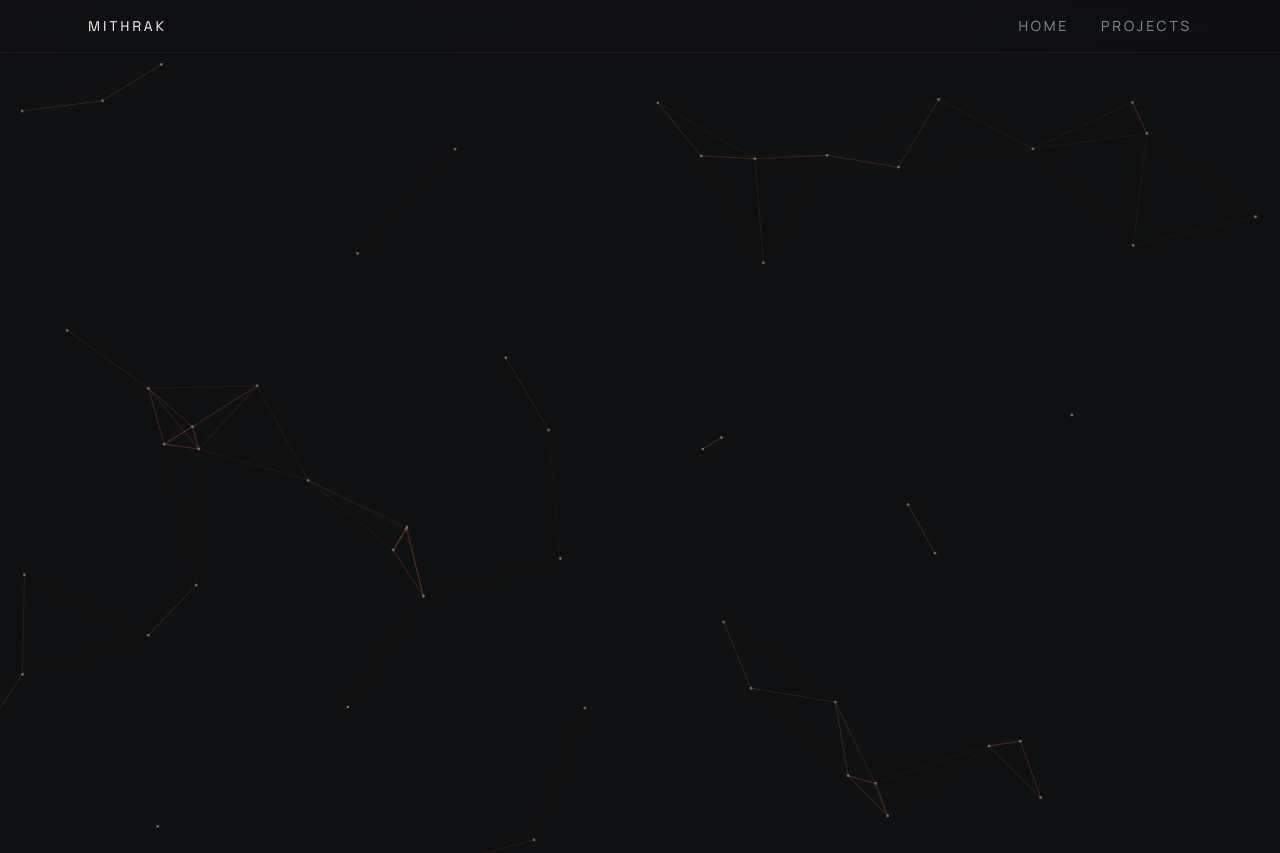
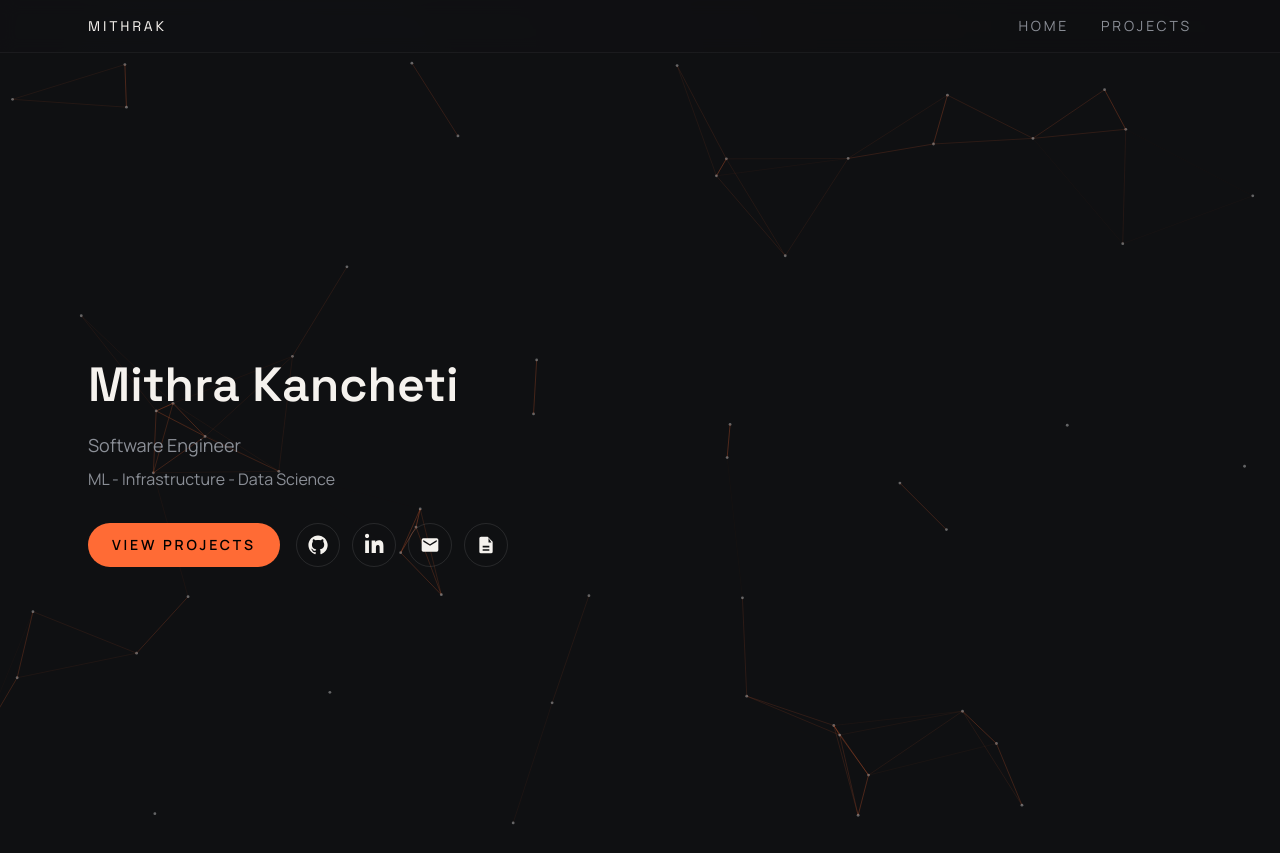
Before and after one commit to mitkan191003/personal-site, a Next.js app: page / in a window 1280 px wide. Built offline with nearby package versions, Linux system fonts and the light colour scheme.

Commit message:
Personal Blurb + socials

```diff
--- a/src/app/page.tsx
+++ b/src/app/page.tsx
@@ -5,7 +5,83 @@ export default function Home() {
     <div className="relative min-h-screen overflow-hidden bg-[var(--color-background)] text-[var(--color-text)]">
       <NetworkBackground />
       <main className="relative z-10 flex min-h-screen flex-col">
-        <div className="mx-auto flex w-full max-w-6xl flex-1 px-6 py-16 sm:py-24" />
+        <div className="mx-auto flex w-full max-w-6xl flex-1 flex-col justify-center gap-10 px-6 py-16 sm:py-24 lg:flex-row lg:items-center lg:justify-between">
+          <section className="max-w-xl">
+            <h1 className="mt-4 font-display text-4xl font-semibold leading-tight sm:text-5xl">
+              Mithra Kancheti
+            </h1>
+            <p className="mt-4 text-lg text-[var(--color-muted)]">
+              Software Engineer
+            </p>
+            <p className="mt-2 text-base text-[var(--color-muted)]">
+              ML - Infrastructure - Data Science
+            </p>
+            <div className="mt-8 flex flex-col gap-4 sm:flex-row sm:items-center">
+              <a
+                href="/projects"
+                className="inline-flex items-center justify-center rounded-full bg-[var(--color-secondary)] px-6 py-3 text-sm font-semibold uppercase tracking-[0.2em] text-black transition-colors hover:brightness-110"
+              >
+                View Projects
+              </a>
+              <div className="flex items-center gap-3">
+                <a
+                  href="https://github.com/mitkan191003"
+                  aria-label="GitHub"
+                  className="inline-flex h-11 w-11 items-center justify-center rounded-full border border-white/10 text-[var(--color-text)] transition-colors hover:border-[var(--color-secondary)] hover:text-[var(--color-secondary)]"
+                >
+                  <svg
+                    viewBox="0 0 24 24"
+                    className="h-5 w-5 fill-current"
+                    aria-hidden="true"
+                  >
+                    <path d="M12 .5C5.73.5.5 5.74.5 12.02c0 5.11 3.32 9.44 7.92 10.97.58.1.79-.26.79-.56 0-.28-.01-1.02-.02-2-3.22.7-3.9-1.56-3.9-1.56-.53-1.36-1.3-1.72-1.3-1.72-1.06-.72.08-.7.08-.7 1.17.08 1.79 1.2 1.79 1.2 1.04 1.78 2.73 1.27 3.4.97.11-.76.41-1.27.74-1.57-2.57-.3-5.28-1.29-5.28-5.72 0-1.26.45-2.29 1.19-3.1-.12-.3-.52-1.52.11-3.18 0 0 .97-.31 3.18 1.18.92-.26 1.9-.38 2.88-.38.98 0 1.96.13 2.88.38 2.2-1.49 3.17-1.18 3.17-1.18.64 1.66.24 2.88.12 3.18.74.81 1.18 1.84 1.18 3.1 0 4.44-2.72 5.41-5.3 5.7.42.37.8 1.1.8 2.22 0 1.6-.02 2.9-.02 3.3 0 .31.21.67.8.56 4.59-1.54 7.9-5.86 7.9-10.97C23.5 5.74 18.27.5 12 .5z" />
+                  </svg>
+                </a>
+                <a
+                  href="https://www.linkedin.com/in/mithra-kancheti-0793b7203/"
+                  aria-label="LinkedIn"
+                  className="inline-flex h-11 w-11 items-center justify-center rounded-full border border-white/10 text-[var(--color-text)] transition-colors hover:border-[var(--color-secondary)] hover:text-[var(--color-secondary)]"
+                >
+                  <svg
+                    viewBox="0 0 24 24"
+                    className="h-5 w-5 fill-current translate-x-[1px] -translate-y-[2px]"
+                    aria-hidden="true"
+                  >
+                    <path d="M4.98 3.5c0 1.38-1.11 2.5-2.48 2.5S0 4.88 0 3.5C0 2.12 1.11 1 2.5 1s2.48 1.12 2.48 2.5zM.2 8.98h4.56V24H.2V8.98zM7.98 8.98h4.37v2.05h.06c.6-1.14 2.08-2.35 4.28-2.35 4.58 0 5.43 3.02 5.43 6.95V24h-4.56v-6.2c0-1.48-.03-3.39-2.07-3.39-2.07 0-2.38 1.62-2.38 3.29V24H7.98V8.98z" />
+                  </svg>
+                </a>
+                <a
+                  href="mailto:mithrak8022@gmail.com"
+                  aria-label="Email"
+                  className="inline-flex h-11 w-11 items-center justify-center rounded-full border border-white/10 text-[var(--color-text)] transition-colors hover:border-[var(--color-secondary)] hover:text-[var(--color-secondary)]"
+                >
+                  <svg
+                    viewBox="0 0 24 24"
+                    className="h-5 w-5 fill-current"
+                    aria-hidden="true"
+                  >
+                    <path d="M20 4H4a2 2 0 0 0-2 2v12c0 1.1.9 2 2 2h16a2 2 0 0 0 2-2V6c0-1.1-.9-2-2-2zm0 4-8 5-8-5V6l8 5 8-5v2z" />
+                  </svg>
+                </a>
+                <a
+                  href="/Mithra_Kancheti_Resume.pdf"
+                  aria-label="Resume"
+                  className="inline-flex h-11 w-11 items-center justify-center rounded-full border border-white/10 text-[var(--color-text)] transition-colors hover:border-[var(--color-secondary)] hover:text-[var(--color-secondary)]"
+                  target="_blank"
+                  rel="noreferrer"
+                >
+                  <svg
+                    viewBox="0 0 24 24"
+                    className="h-5 w-5 fill-current"
+                    aria-hidden="true"
+                  >
+                    <path d="M14 2H6a2 2 0 0 0-2 2v16a2 2 0 0 0 2 2h12a2 2 0 0 0 2-2V8l-6-6zm1 7V3.5L18.5 9H15zM8 13h8v2H8v-2zm0 4h8v2H8v-2z" />
+                  </svg>
+                </a>
+              </div>
+            </div>
+          </section>
+        </div>
       </main>
     </div>
   );
```
Also changed, not shown: 1 other file (tests, documents, lock files or other folders).
